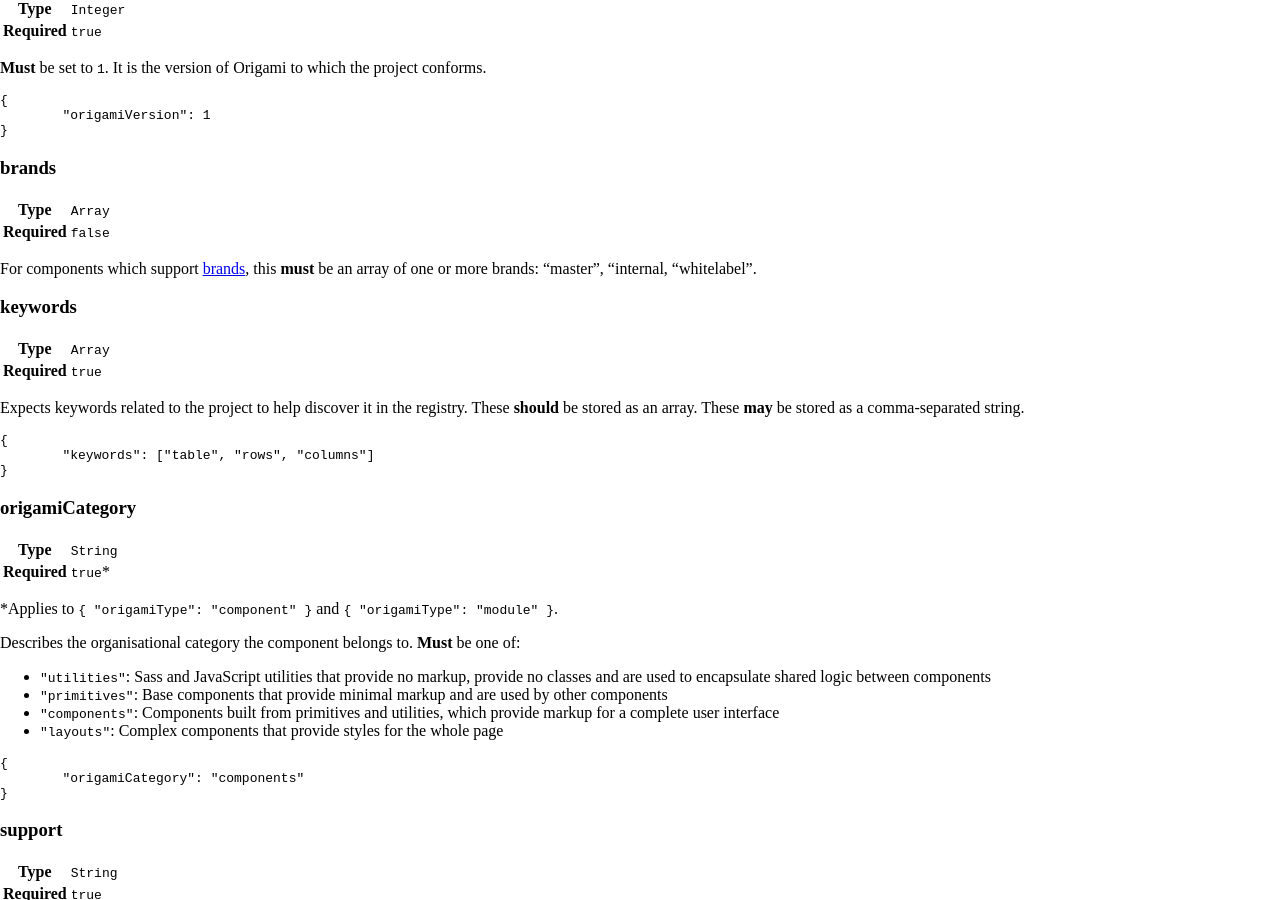
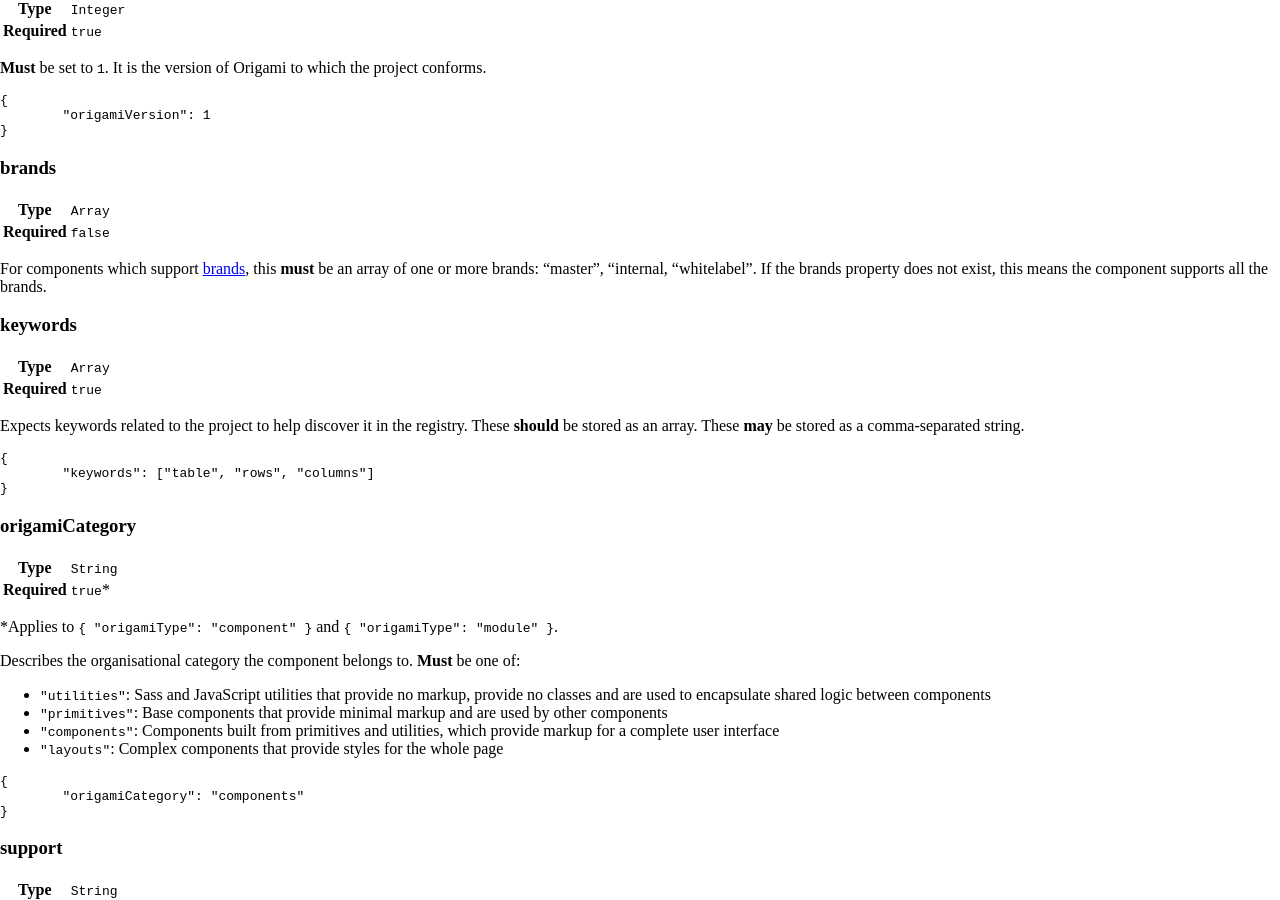
Before and after one commit to Financial-Times/origami-website, a Jekyll site: the page built from _specification-v1/manifest.md, in a window 1280 px wide and 900 px high, scrolled down 1152 px. Built offline with Jekyll 4.4.1, drawn with Linux system fonts in a browser that asks for light colours; a style sheet for code colours, icons or effects is not loaded.

Commit message:
document what havings no `brands` property defined in origami.json means
We have components with no brands property such as o-date, o-autoinit, and others which have no brand logic in them at all and as such work with any brand.

We should document that this is what having no brands property means.

```diff
--- a/_specification-v1/manifest.md
+++ b/_specification-v1/manifest.md
@@ -103,6 +103,7 @@ Defines the type of Origami project that the manifest belongs to. **Must** be se
 </table>
 
 For components which support [brands](/docs/components/branding/), this **must** be an array of one or more brands: "master", "internal, "whitelabel".
+If the brands property does not exist, this means the component supports all the brands.
 
 ### keywords
 
```
